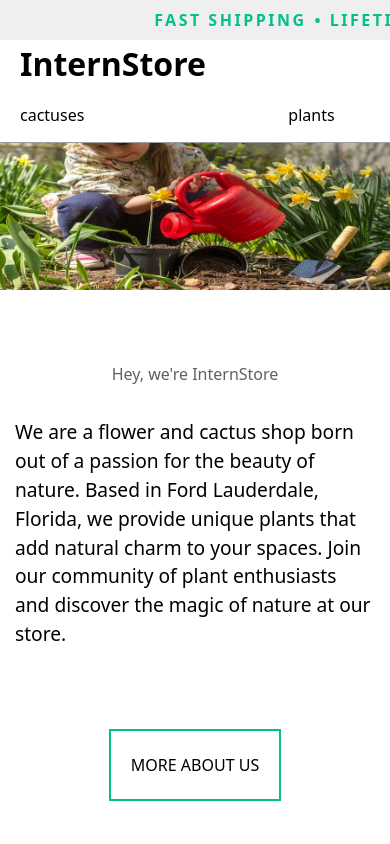
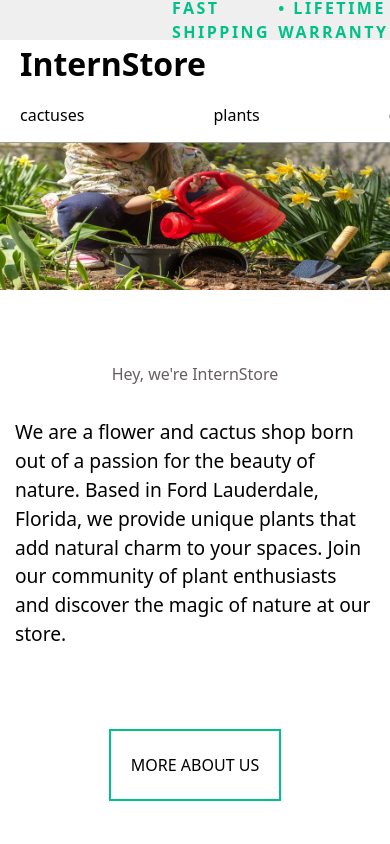
Before and after one commit to Novacci/intern-store, a Next.js app: page / in a window 390 px wide. Shown: the top 844 px of the page. Built offline with nearby package versions, Linux system fonts and the light colour scheme.

Commit message:
Changed size of NavBar so it fits for responsive design for all devices

```diff
--- a/app/layout.tsx
+++ b/app/layout.tsx
@@ -15,7 +15,7 @@ export default function RootLayout({
 }) {
   return (
     <html>
-      <body>
+      <body className="w-full">
         <ReduxProvider>
           <Navbar />
           <div className="children-position">{children}</div>
--- a/components/Navbar.tsx
+++ b/components/Navbar.tsx
@@ -5,7 +5,7 @@ import BotBar from './BotBar';
 
 export default function Navbar() {
   return (
-    <nav className="fixed bg-[white] z-[2]">
+    <nav className="fixed bg-[white] z-[2] flex flex-col">
       <TopBar />
       <MidBar />
       <BotBar />
--- a/components/TopBar.tsx
+++ b/components/TopBar.tsx
@@ -1,6 +1,6 @@
 export default function TopBar() {
   return (
-    <div className="flex justify-center items-center bg-[#efeff0] w-[884px] h-10 text-center;">
+    <div className="flex w-full justify-center items-center bg-[#efeff0] px-[10.5rem] py-3.5 h-10 text-center;">
       <span
         className="text-[#00c189] uppercase font-semibold tracking-[2.5px] mx-1 my-0;
   font-family: itc-avant-garde-gothic-pro, sans-serif;"
```
